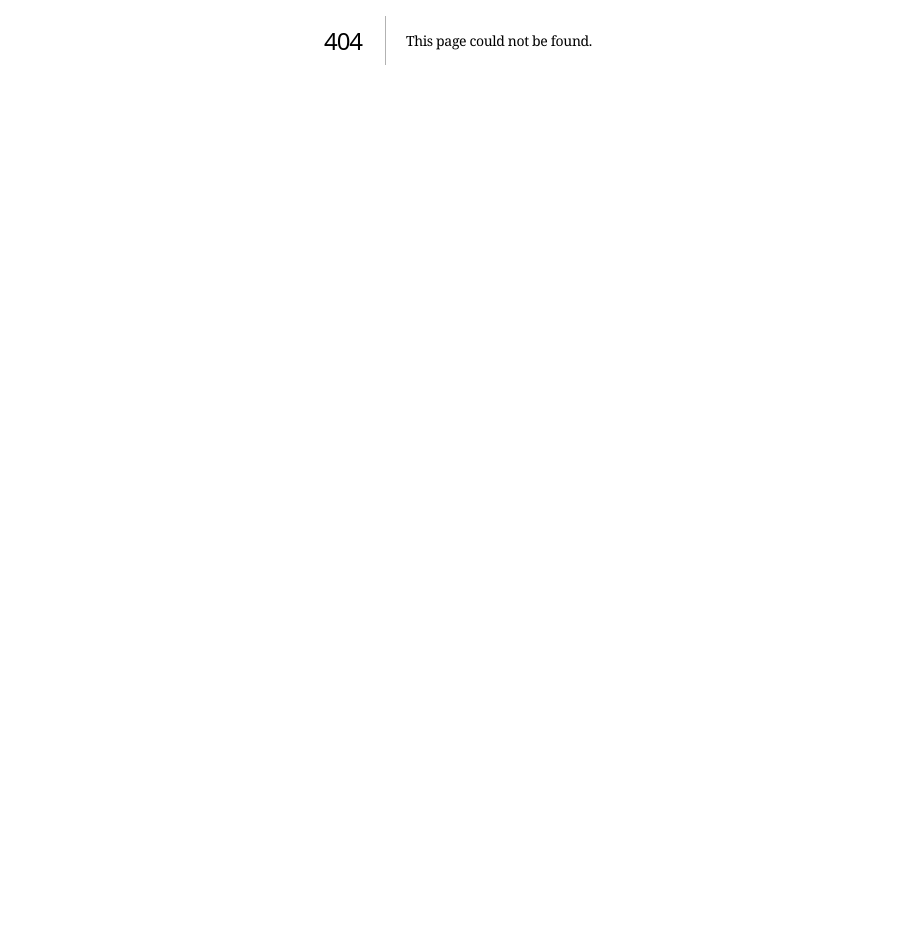
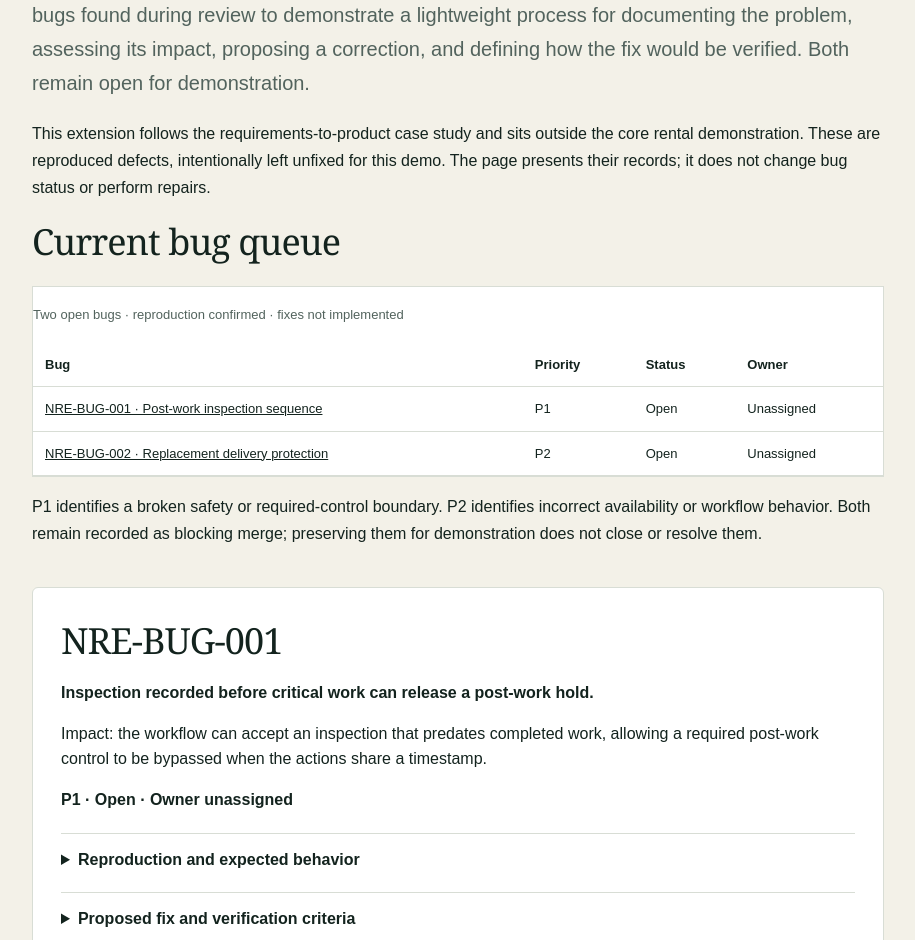
Before and after one commit to AndyPella/ai-portfolio-project, a Next.js app: page /project/operations in a window 1280 px wide. Before the commit this address had no page. Shown: the part 360-1300 px from the top of the page, without its empty margins (182-1097 px from the left). Before the commit the page ends 800 px from the top, so only its background shows below. Built offline with nearby package versions, Linux system fonts and the light colour scheme.

Commit message:
Present open bug tracking as an operational extension after the case study

```diff
--- /dev/null
+++ b/app/project/operations/page.tsx
@@ -0,0 +1,73 @@
+import type { Metadata } from "next";
+import Link from "next/link";
+
+export const metadata: Metadata = { title: "Operational follow-through | Northstar Ridge" };
+const records = "https://github.com/AndyPella/ai-portfolio-project/blob/docs/rental-readiness-policy-2026-10-08/docs/testing/";
+
+export default function OperationsPage() {
+  return (
+    <article>
+      <p className="section-kicker">Operational extension</p>
+      <h1>Operational follow-through</h1>
+      <p className="story-lead">A working product also needs a way to manage defects. This operational extension uses two bugs found during review to demonstrate a lightweight process for documenting the problem, assessing its impact, proposing a correction, and defining how the fix would be verified. Both remain open for demonstration.</p>
+      <p>This extension follows the requirements-to-product case study and sits outside the core rental demonstration. These are reproduced defects, intentionally left unfixed for this demo. The page presents their records; it does not change bug status or perform repairs.</p>
+      <h2>Current bug queue</h2>
+      <div className="table-scroll">
+        <table>
+          <caption>Two open bugs · reproduction confirmed · fixes not implemented</caption>
+          <thead><tr><th scope="col">Bug</th><th scope="col">Priority</th><th scope="col">Status</th><th scope="col">Owner</th></tr></thead>
+          <tbody>
+            <tr><td><a href="#bug-001">NRE-BUG-001 · Post-work inspection sequence</a></td><td>P1</td><td>Open</td><td>Unassigned</td></tr>
+            <tr><td><a href="#bug-002">NRE-BUG-002 · Replacement delivery protection</a></td><td>P2</td><td>Open</td><td>Unassigned</td></tr>
+          </tbody>
+        </table>
+      </div>
+      <p>P1 identifies a broken safety or required-control boundary. P2 identifies incorrect availability or workflow behavior. Both remain recorded as blocking merge; preserving them for demonstration does not close or resolve them.</p>
+      <section id="bug-001" className="panel">
+        <h2>NRE-BUG-001</h2>
+        <p><strong>Inspection recorded before critical work can release a post-work hold.</strong></p>
+        <p>Impact: the workflow can accept an inspection that predates completed work, allowing a required post-work control to be bypassed when the actions share a timestamp.</p>
+        <p><strong>P1 · Open · Owner unassigned</strong></p>
+        <details><summary>Reproduction and expected behavior</summary>
+          <p>Using a fresh isolated dataset and qualified sample mechanic, record all three actions at September 5, 2026, 9 AM Pacific:</p>
+          <ol><li>Pass inspection for EQ-1001, valid through December 31, 2026, with the next inspection limit at 2,000 operating hours.</li><li>Complete MNT-3001, creating a post-work hold.</li><li>Release the newly created hold.</li></ol>
+          <p><strong>Expected:</strong> release is rejected until a qualified inspection is recorded after work completion.</p>
+          <p><strong>Actual:</strong> release succeeds using the earlier inspection because its timestamp equals the work timestamp.</p>
+          <p>The reproduction uses the domain workflow on isolated data. It is not a fourth customer walkthrough.</p>
+        </details>
+        <details><summary>Proposed fix and verification criteria</summary>
+          <p>Use recorded decision order to require a qualified inspection after the latest work completion. Comparing timestamps alone cannot distinguish successive actions within the same clock tick.</p>
+          <ul><li>Inspection before work at the same timestamp cannot release the hold.</li><li>Work followed by inspection at the same timestamp can satisfy the sequence if other controls pass.</li><li>Repeated work invalidates earlier inspection evidence.</li><li>Other active holds and authority requirements remain enforced.</li></ul>
+          <p>Fix commit, regression coverage, verification, reviewer, merge, and closure: Pending. No deployment performed.</p>
+        </details>
+        <p>Reported October 11, 2026. Reproduction confirmed; correction not implemented.</p>
+        <a href={records + "bug-log.md#nre-bug-001"}>View the full bug record and history</a>
+      </section>
+      <section id="bug-002" className="panel">
+        <h2>NRE-BUG-002</h2>
+        <p><strong>Replacement protection omits the interval before handoff.</strong></p>
+        <p>Impact: a replacement can be proposed even though another allocation conflicts with its earlier delivery, because availability protection begins relative to handoff.</p>
+        <p><strong>P2 · Open · Owner unassigned</strong></p>
+        <details><summary>Reproduction and expected behavior</summary>
+          <p>Use the isolated swap test fixture with its test-only spare generator, valid inspection, planned usage, and confirmed logistics.</p>
+          <ol><li>Set replacement delivery to September 10, 2026, 9 AM Pacific.</li><li>Keep handoff and original collection at September 12, 9 AM.</li><li>Add another request’s confirmed spare allocation from September 10, 7 AM through September 11, 5 PM.</li><li>Evaluate the swap as of September 5, 9 AM.</li></ol>
+          <p><strong>Expected:</strong> the plan is ineligible because the replacement is allocated when delivery is required.</p>
+          <p><strong>Actual:</strong> the plan is eligible; replacement protection begins September 12, 7 AM and misses the delivery conflict.</p>
+          <p>The spare exists only in the isolated test fixture, not in the application equipment list.</p>
+        </details>
+        <details><summary>Proposed fix and verification criteria</summary>
+          <p>Check and protect the replacement from preparation before confirmed delivery through return and turnaround. Preserve handoff as the usage transition so early delivery does not invent operating hours.</p>
+          <ul><li>An allocation overlapping early delivery makes the swap ineligible.</li><li>A successful swap protects the early delivery interval.</li><li>Exact adjacency of protected intervals remains allowed.</li><li>Same-time delivery and handoff still work.</li><li>Both units’ service limits, downtime, customer acceptance, and the no-additional-pickup/delivery-charge assumption remain enforced.</li></ul>
+          <p>Fix commit, regression coverage, verification, reviewer, merge, and closure: Pending. No deployment performed.</p>
+        </details>
+        <p>Reported October 11, 2026. Reproduction confirmed; correction not implemented.</p>
+        <a href={records + "bug-log.md#nre-bug-002"}>View the full bug record and history</a>
+      </section>
+      <h2>How fixes would be tracked</h2>
+      <p>Open → In progress → Ready for review → Closed</p>
+      <p>Open records capture the reproduction, impact, and priority. Work begins with an assigned owner. A fix moves to review after implementation and regression verification. Closure requires review, approval, and merge evidence; it does not imply deployment. Failed verification or recurrence returns the record to Open with its history preserved.</p>
+      <p>The repository bug log is the tracking record. This page summarizes it for demonstration. All 75 existing tests passed when these cases were discovered, illustrating why passing tests do not replace coverage for newly found boundary cases.</p>
+      <p><a href={records + "bug-workflow.md"}>Read the bug workflow</a> · <Link href="/project/requirements">Return to the case study</Link></p>
+    </article>
+  );
+}
--- a/app/project/requirements/page.tsx
+++ b/app/project/requirements/page.tsx
@@ -1,4 +1,5 @@
 import type { Metadata } from "next";
+import Link from "next/link";
 export const metadata: Metadata = { title: "From requirements to product | Northstar Ridge" };
 export default function RequirementsPage() { return (<article><p className="section-kicker">Case study</p><h1>From requirements to product</h1>
 <h2>Project overview</h2>
@@ -39,4 +40,5 @@ export default function RequirementsPage() { return (<article><p className="sect
 <p>Validation covered ready rentals, inspection and hold resolution, service conditions, customer checks, callbacks, temporary allocation expiry, and equipment-selection consistency. Automated domain tests and browser checks supported scenario review.</p>
 <p>The implemented scope uses fictional data, sample staff roles, and deterministic responses. Live AI, production authentication, customer-system integration, and early release of temporary allocations remain future work.</p>
 <p>Known defects are documented separately as an operational extension. Passing tests supports the behaviors checked; it does not establish that the product is defect-free.</p>
+<p><Link href="/project/operations">Continue to operational follow-through: visible bug tracking</Link></p>
 </article>); }
```
Also changed, not shown: 1 other file (tests, documents, lock files or other folders).
